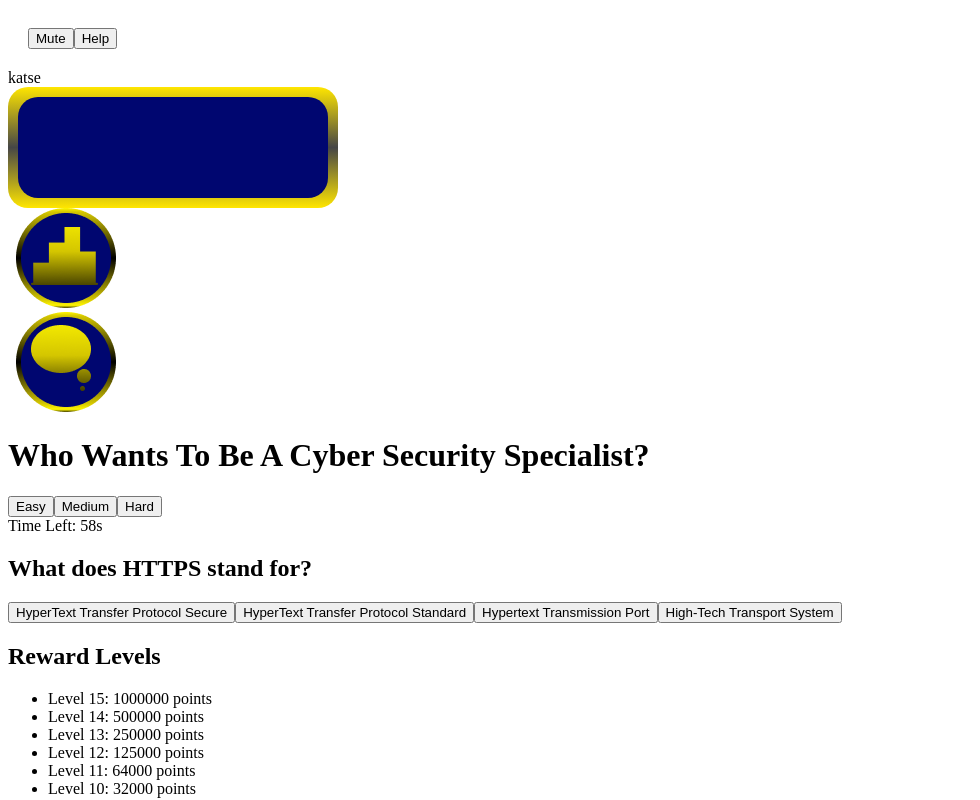
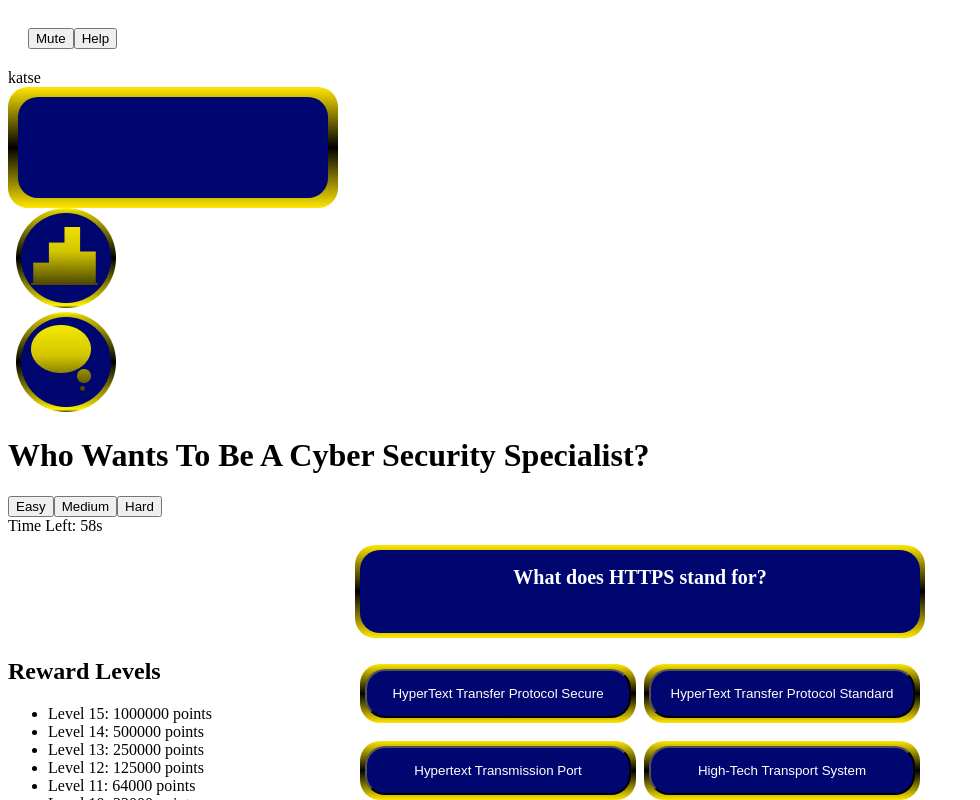
Before and after one commit to robinristo78/cybersecgame, a React (Vite) app: page / in a window 1280 px wide. Both pictures are taken after a click on the button "Start Game". Shown: the top 800 px of the page, without its empty margins (0-980 px from the left). Built offline with nearby package versions, Linux system fonts and the light colour scheme.

Commit message:
question and answer boxes style

```diff
--- a/index.html
+++ b/index.html
@@ -3,6 +3,7 @@
   <head>
     <meta charset="UTF-8" />
     <meta name="viewport" content="width=device-width, initial-scale=1.0" />
+    <link rel="stylesheet" href="./index.css">
     <title>Who Wants To Be A Cyber Security Specialist?</title>
   </head>
   <body>
--- /dev/null
+++ b/src/components/Questions/QuestionBox.css
@@ -0,0 +1,70 @@
+/* QuestionBox.css */
+.question-box-border {
+    padding: 1rem auto; /* Equivalent to p-4 */
+    display: flex;
+    margin: 10px auto;
+    width: 570px;
+    height: 93px;
+    border-radius: 20px;
+    background: linear-gradient(to bottom,#FFE600, black, #FFE600);
+  }
+
+.question-box {
+    width: 560px;
+    height: 83px;
+    margin: 5px auto;
+    border-radius: 20px;
+    background-color: #000670; /* Blue box */
+    color: white;
+  }
+
+  .question-title {
+    text-align: center;
+    font-size: 1.25rem; /* Equivalent to text-xl */
+    font-weight: bold; /* Equivalent to font-bold */
+    margin-bottom: 1rem; /* Equivalent to mb-4 */
+  }
+
+  .answer-grid {
+    display: grid;
+    margin-top: 70px;
+    grid-template-columns: repeat(2, 1fr); /* Equivalent to grid-cols-2 */
+    gap: 0.5rem; /* Equivalent to gap-4 */
+    justify-items: center;
+  }
+
+  .answer-button-border {
+    padding: 1rem auto; /* Equivalent to p-4 */
+    display: flex;
+    margin:5px auto;
+    width: 276px;
+    height: 59px;
+    border-radius: 20px;
+    background: linear-gradient(to bottom,#FFE600, black, #FFE600);
+  }
+
+  .answer-button {
+    width: 266px;
+    height: 49px;
+    margin: 5px auto;
+    border-radius: 20px;
+    background-color: #000670; /* Blue box */
+    color: white;
+  }
+
+  .correct-answer {
+    background-color: green; /* Equivalent to bg-green-500 */
+  }
+
+  .wrong-answer {
+    background-color: red; /* Equivalent to bg-red-500 */
+  }
+
+  .correct-answer-light {
+    background-color: lightgreen; /* Equivalent to bg-green-300 */
+  }
+
+  .default-answer {
+    background-color: #000670; /* Equivalent to bg-gray-200 */
+    color: white;
+  }
--- a/src/components/Questions/QuestionBox.jsx
+++ b/src/components/Questions/QuestionBox.jsx
@@ -1,10 +1,10 @@
 import React, { useState, useEffect } from 'react';
+import "./QuestionBox.css";
 
 const QuestionBox = ({ question, onAnswer }) => {
   const [selectedAnswer, setSelectedAnswer] = useState(null);
   const [showCorrectAnswer, setShowCorrectAnswer] = useState(false);
 
-  // If the question changes, reset the selected answer and correct answer display
   useEffect(() => {
     setSelectedAnswer(null);
     setShowCorrectAnswer(false);
@@ -26,27 +26,29 @@ const QuestionBox = ({ question, onAnswer }) => {
   );
 
   return (
-    <div className="p-4">
-      <h2 className="text-xl font-bold mb-4">{question.question}</h2>
-      <div className="grid grid-cols-2 gap-4">
+    <div className="question-box-border">
+      <div className="question-box">
+        <h2 className="question-title">{question.question}</h2>
+        <div className="answer-grid">
           {allAnswers.map((answer) => (
+            <div className="answer-button-border" key={answer}> {/* Wrap the button with a div */}
               <button
-            key={answer}
-            className={`p-4 border rounded ${
-              selectedAnswer === answer
+                className={`answer-button ${selectedAnswer === answer
                   ? answer === question.correct_answer
-                  ? "bg-green-500"
-                  : "bg-red-500"
+                    ? "correct-answer"
+                    : "wrong-answer"
                   : showCorrectAnswer && answer === question.correct_answer
-                ? "bg-green-300"
-                : "bg-gray-200"
+                    ? "correct-answer-light"
+                    : "default-answer"
                 }`}
                 onClick={() => handleAnswerClick(answer)}
-            disabled={!!selectedAnswer} // Disable the buttons after an answer is selected
+                disabled={!!selectedAnswer}
               >
                 {answer}
               </button>
+            </div>
           ))}
+        </div>
       </div>
     </div>
   );
--- a/src/components/UI/Login/Login.css
+++ b/src/components/UI/Login/Login.css
@@ -4,7 +4,7 @@
     height: 121px;
     flex-shrink: 0;
     border-radius: 20px;
-    background: linear-gradient(to bottom, rgb(255, 230, 0), rgba(0, 0, 0, 0.727),  rgb(255, 230, 0));
+    background: linear-gradient(to bottom,#FFE600, black, #FFE600);
 }
 
 .Login_box {
--- a/src/index.css
+++ b/src/index.css
@@ -2,15 +2,24 @@
   font-family: system-ui, Avenir, Helvetica, Arial, sans-serif;
   line-height: 1.5;
   font-weight: 400;
-
   color-scheme: light dark;
-  color: rgba(255, 255, 255, 0.87);
-  background-color: #242424;
-
+  color: #ff0000;
+  background-color: #000670 ;
+  height: 100vh;
+  width: 100%;
   font-synthesis: none;
   text-rendering: optimizeLegibility;
   -webkit-font-smoothing: antialiased;
   -moz-osx-font-smoothing: grayscale;
 }
 
-@import "tailwindcss";
+#root {
+  background-color: #000670 ;
+  height: 100vh;
+  width: 100%; /* If needed */
+  /* ... other styles ... */
+}
+
+body {
+  background: #000670;
+}
```
Also changed, not shown: 1 other file (tests, documents, lock files or other folders). Lines whose indentation alone changed are shown as unchanged.
